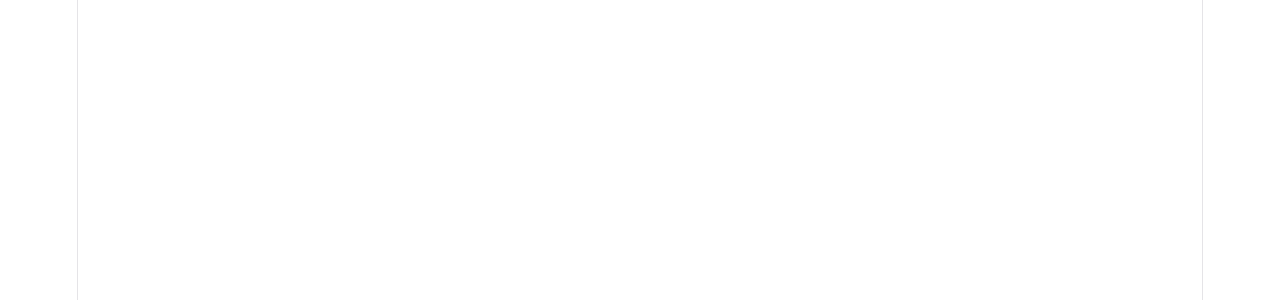
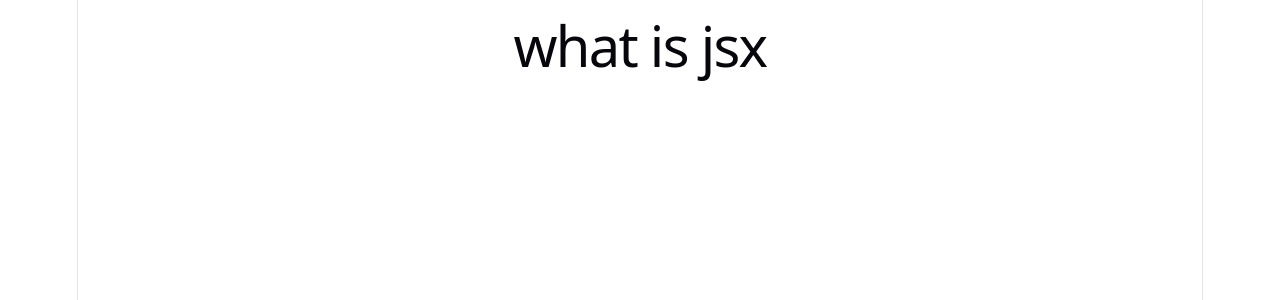
Before and after one commit to azaharuddinakash561-sky/javascript, a React (Vite) app in the folder moudle 27/my-newWeb-app/: page / in a window 1280 px wide. Shown: the top 300 px of the page. Built offline with nearby package versions, Linux system fonts and the light colour scheme.

Commit message:
use vite and use react how to App.tsx file use this

```diff
--- a/moudle 27/my-newWeb-app/src/App.tsx
+++ b/moudle 27/my-newWeb-app/src/App.tsx
@@ -1,9 +1,10 @@
+import './App.css'
 
 function App() {
 
   return (
     <>
-
+    <h1>what is jsx</h1>
     </>
   )
 }
```
